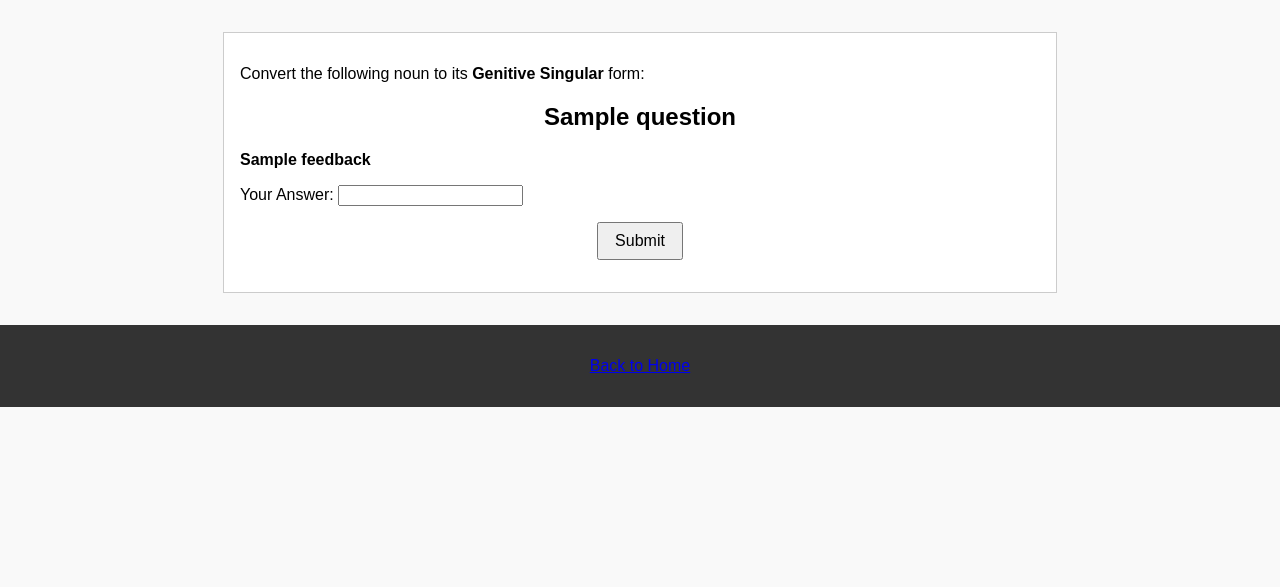
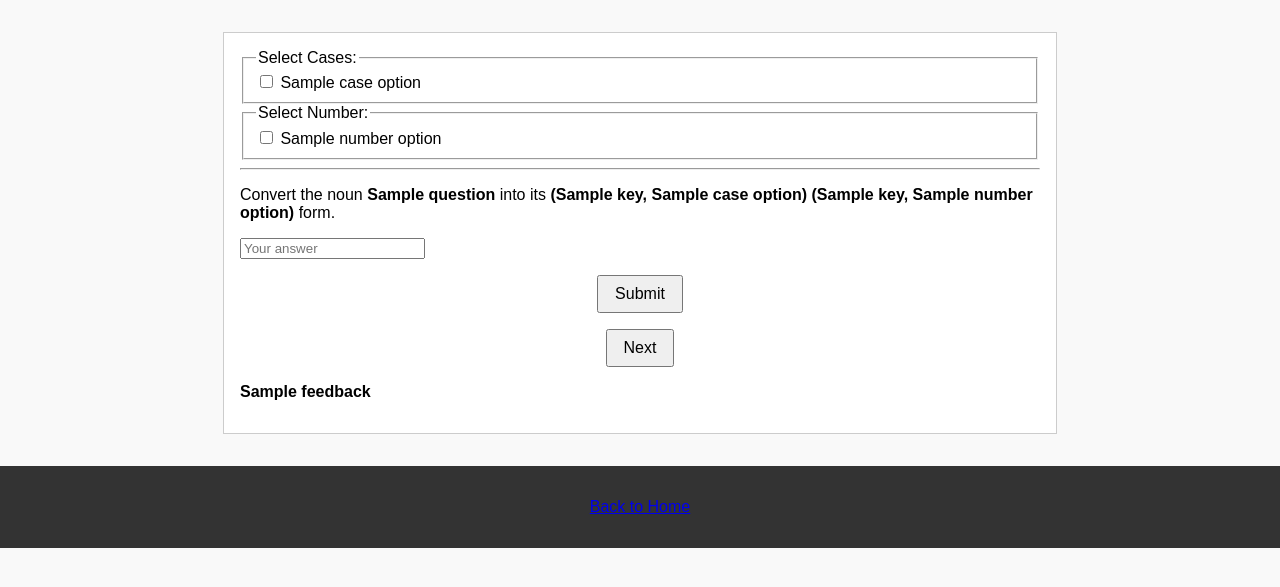
Before and after one commit to Zvord/ours-everything, a Flask app: template templates/forward_drill.html in a window 1280 px wide. Shown: the part 112-699 px from the top of the page. Run offline with Flask 3, Linux system fonts and the light colour scheme; the template is opened without the code that fills it: most values are stand-ins (such as "Sample title", 1, 10 or a date in 2020).

Commit message:
Add choosing options for training

```diff
--- a/app.py
+++ b/app.py
@@ -1,44 +1,98 @@
 from flask import Flask, render_template, request
 import pymorphy3
+import random
 
 app = Flask(__name__)
 morph = pymorphy3.MorphAnalyzer()
+
+# List of 10 most used Russian nouns (you can adjust this list as needed)
+TOP_NOUNS = [
+    "слово", "человек", "время", "дело", "жизнь",
+    "день", "рука", "работа", "место", "право"
+]
+
+# Mapping of case grammemes to their human-readable names.
+CASE_OPTIONS = {
+    "nomn": "Nominative",
+    "gent": "Genitive",
+    "datv": "Dative",
+    "accs": "Accusative",
+    "ablt": "Instrumental",
+    "loct": "Prepositional"
+}
+
+# Mapping of number grammemes to names.
+NUMBER_OPTIONS = {
+    "sing": "Singular",
+    "plur": "Plural"
+}
+
+def generate_question(selected_cases, selected_numbers):
+    noun = random.choice(TOP_NOUNS)
+    # Randomly select a case and a number from the chosen options.
+    case = random.choice(selected_cases) if selected_cases else "gent"
+    number = random.choice(selected_numbers) if selected_numbers else "sing"
+    p = morph.parse(noun)[0]
+    # Attempt to inflect the noun to the chosen case and number.
+    inflected_obj = p.inflect({case, number})
+    inflected = inflected_obj.word if inflected_obj else "Error"
+    return noun, case, number, inflected
+
+@app.route('/forward_drill', methods=['GET', 'POST'])
+def forward_drill():
+    feedback = None
+
+    # Get training options from the form (if present)
+    selected_cases = request.form.getlist("cases")
+    selected_numbers = request.form.getlist("numbers")
+
+    # If the user hasn't selected any options, set defaults.
+    if not selected_cases:
+        selected_cases = ["gent"]  # default to Genitive
+    if not selected_numbers:
+        selected_numbers = ["sing"]  # default to Singular
+
+    # On a POST request, determine the action.
+    if request.method == 'POST':
+        action = request.form.get("action")
+        if action == "submit":
+            # Validate the user's answer.
+            user_input = request.form.get('answer')
+            correct_answer = request.form.get('correct_answer')
+            question = request.form.get('question')
+            current_case = request.form.get('current_case')
+            current_number = request.form.get('current_number')
+            if user_input.strip().lower() == correct_answer.strip().lower():
+                feedback = "Correct!"
+            else:
+                feedback = f"Incorrect. The correct answer is {correct_answer}."
+            # After answer validation, generate a new question.
+            question, current_case, current_number, correct_answer = generate_question(selected_cases, selected_numbers)
+        elif action == "next":
+            # Generate a new question without checking an answer.
+            question, current_case, current_number, correct_answer = generate_question(selected_cases, selected_numbers)
+    else:
+        # On initial GET, use defaults and generate a new question.
+        selected_cases = ["gent"]
+        selected_numbers = ["sing"]
+        question, current_case, current_number, correct_answer = generate_question(selected_cases, selected_numbers)
+
+    return render_template(
+        "forward_drill.html",
+        question=question,
+        correct_answer=correct_answer,
+        feedback=feedback,
+        selected_cases=selected_cases,
+        selected_numbers=selected_numbers,
+        current_case=current_case,
+        current_number=current_number,
+        case_options=CASE_OPTIONS,
+        number_options=NUMBER_OPTIONS
+    )
 
 @app.route('/')
 def home():
     return render_template('home.html')
 
-@app.route('/forward_drill', methods=['GET', 'POST'])
-def forward_drill():
-    if request.method == 'POST':
-        user_input = request.form.get('answer')
-        correct_answer = request.form.get('correct_answer')
-        # Simple string comparison after stripping and lowering case.
-        if user_input.strip().lower() == correct_answer.strip().lower():
-            feedback = "Correct!"
-        else:
-            feedback = f"Incorrect. The correct answer is {correct_answer}."
-        return render_template(
-            'forward_drill.html',
-            question=request.form.get('question'),
-            correct_answer=correct_answer,
-            feedback=feedback
-        )
-    else:
-        # For demonstration, we use the noun "слово"
-        noun = "слово"
-        # Define target case as Genitive Singular: 'gen' for genitive, 'sing' for singular.
-        target_case = {'gent', 'sing'}
-        p = morph.parse(noun)[0]
-        inflected = p.inflect(target_case).word if p.inflect(target_case) else "Error"
-        correct_answer = inflected
-        return render_template(
-            'forward_drill.html',
-            question=noun,
-            correct_answer=correct_answer,
-            feedback=None
-        )
-
 if __name__ == '__main__':
-    # Run in debug mode so that changes update automatically.
     app.run(debug=True)
--- a/templates/forward_drill.html
+++ b/templates/forward_drill.html
@@ -10,18 +10,51 @@
         <h1>Forward Drill: Noun Declension</h1>
     </header>
     <section>
-        <p>Convert the following noun to its <strong>Genitive Singular</strong> form:</p>
-        <h2>{{ question }}</h2>
-        {% if feedback %}
-            <p class="feedback">{{ feedback }}</p>
-        {% endif %}
+        <!-- Training options: cases and numbers -->
         <form method="POST">
-            <label for="answer">Your Answer:</label>
-            <input type="text" name="answer" id="answer" required>
-            <!-- Pass hidden fields to persist the question and correct answer -->
+            <fieldset>
+                <legend>Select Cases:</legend>
+                {% for key, label in case_options.items() %}
+                    <label>
+                        <input type="checkbox" name="cases" value="{{ key }}"
+                            {% if key in selected_cases %}checked{% endif %}>
+                        {{ label }}
+                    </label>
+                {% endfor %}
+            </fieldset>
+
+            <fieldset>
+                <legend>Select Number:</legend>
+                {% for key, label in number_options.items() %}
+                    <label>
+                        <input type="checkbox" name="numbers" value="{{ key }}"
+                            {% if key in selected_numbers %}checked{% endif %}>
+                        {{ label }}
+                    </label>
+                {% endfor %}
+            </fieldset>
+
+            <hr>
+            <!-- Display the drill question -->
+            <p>
+                Convert the noun <strong>{{ question }}</strong> into its
+                <strong>{{ case_options[current_case] }} {{ number_options[current_number] }}</strong> form.
+            </p>
+            <input type="text" name="answer" placeholder="Your answer" required>
+
+            <!-- Hidden fields to store current question details -->
             <input type="hidden" name="question" value="{{ question }}">
             <input type="hidden" name="correct_answer" value="{{ correct_answer }}">
-            <button type="submit">Submit</button>
+            <input type="hidden" name="current_case" value="{{ current_case }}">
+            <input type="hidden" name="current_number" value="{{ current_number }}">
+
+            <!-- Two action buttons: Submit answer or get Next question -->
+            <button type="submit" name="action" value="submit">Submit</button>
+            <button type="submit" name="action" value="next">Next</button>
+
+            {% if feedback %}
+                <p class="feedback">{{ feedback }}</p>
+            {% endif %}
         </form>
     </section>
     <footer>
```
